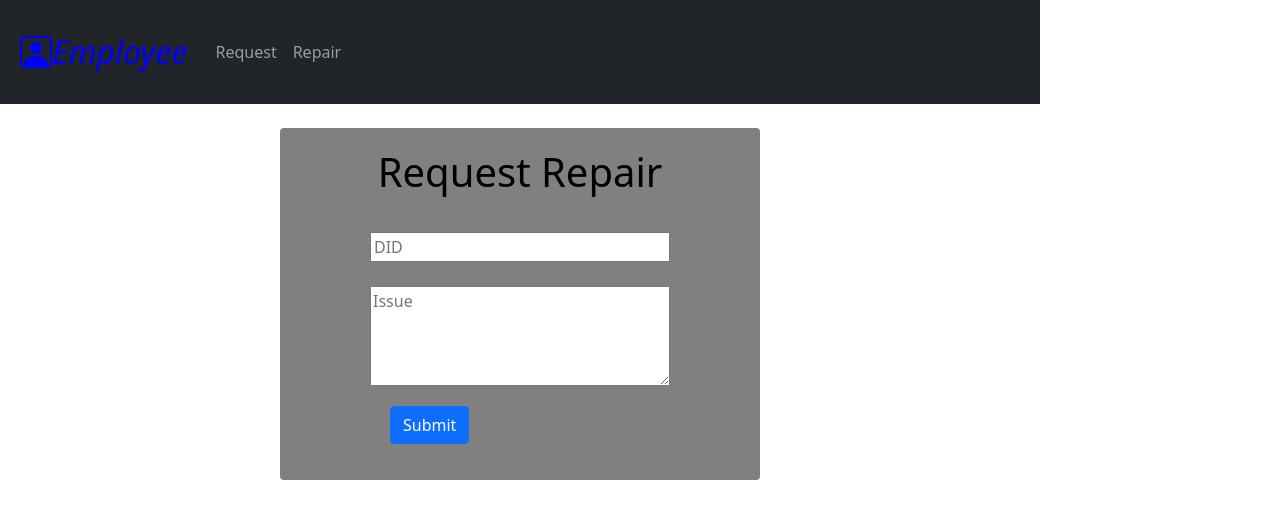
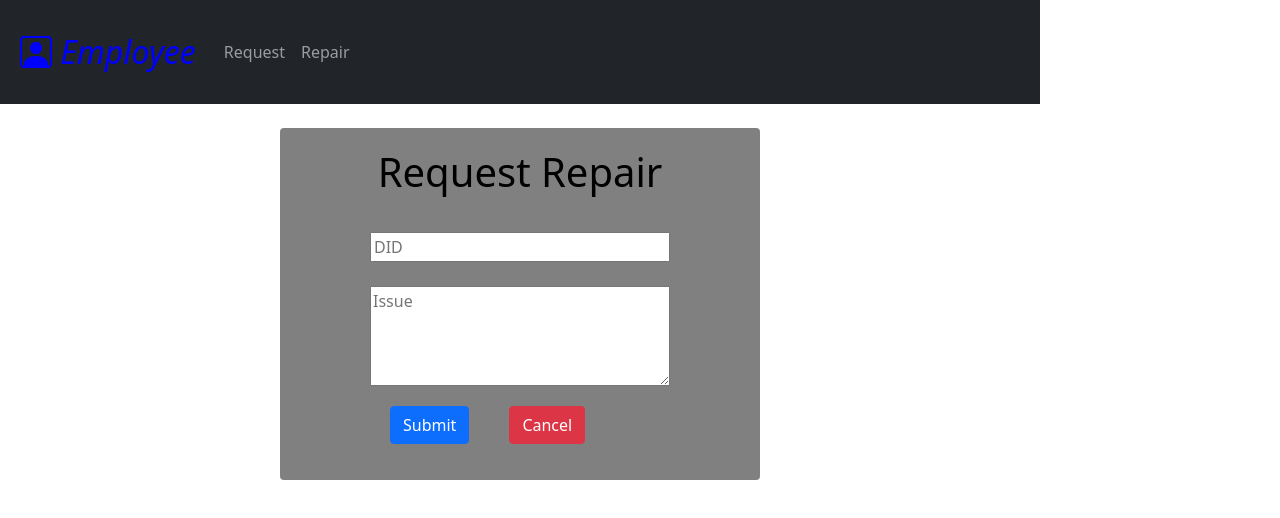
Before and after one commit to JobeFarkley/sdt-inventory-cfscqx, an Angular app: page /repair-request in a window 1280 px wide. Shown: the top 518 px of the page. Built offline with nearby package versions, Linux system fonts and the light colour scheme.

Commit message:
4 files modified

```diff
--- a/src/app/employee-details/employee-details.component.css
+++ b/src/app/employee-details/employee-details.component.css
@@ -2,5 +2,4 @@ i{
   margin: 20px;
   color: blue;
   font-size: 2rem;
-
 }
--- a/src/app/employee-details/employee-details.component.html
+++ b/src/app/employee-details/employee-details.component.html
@@ -16,7 +16,7 @@
 
 <body>
   <nav class="navbar navbar-expand navbar-dark bg-dark">
-    <i class="bi bi-person-square">Employee</i>
+    <i class="bi bi-person-square">  Employee</i>
     <div class="navbar-nav">
       <a class="nav-item nav-link" routerLink="/inventory-details">Request</a>
       <a class="nav-item nav-link" routerLink="/repair-request">Repair</a>
--- a/src/app/repair-request/repair-request.component.html
+++ b/src/app/repair-request/repair-request.component.html
@@ -23,6 +23,7 @@
 
       <div>
         <button class="btn btn-primary" (click)="addRepair()">Submit</button>
+        <button routerLink="/inventory-details" class="btn btn-danger">Cancel</button>
       </div>
     </div>
 
```
Also changed, not shown: src/app/inventory-search/inventory-search.component.css (line endings or trailing spaces).
